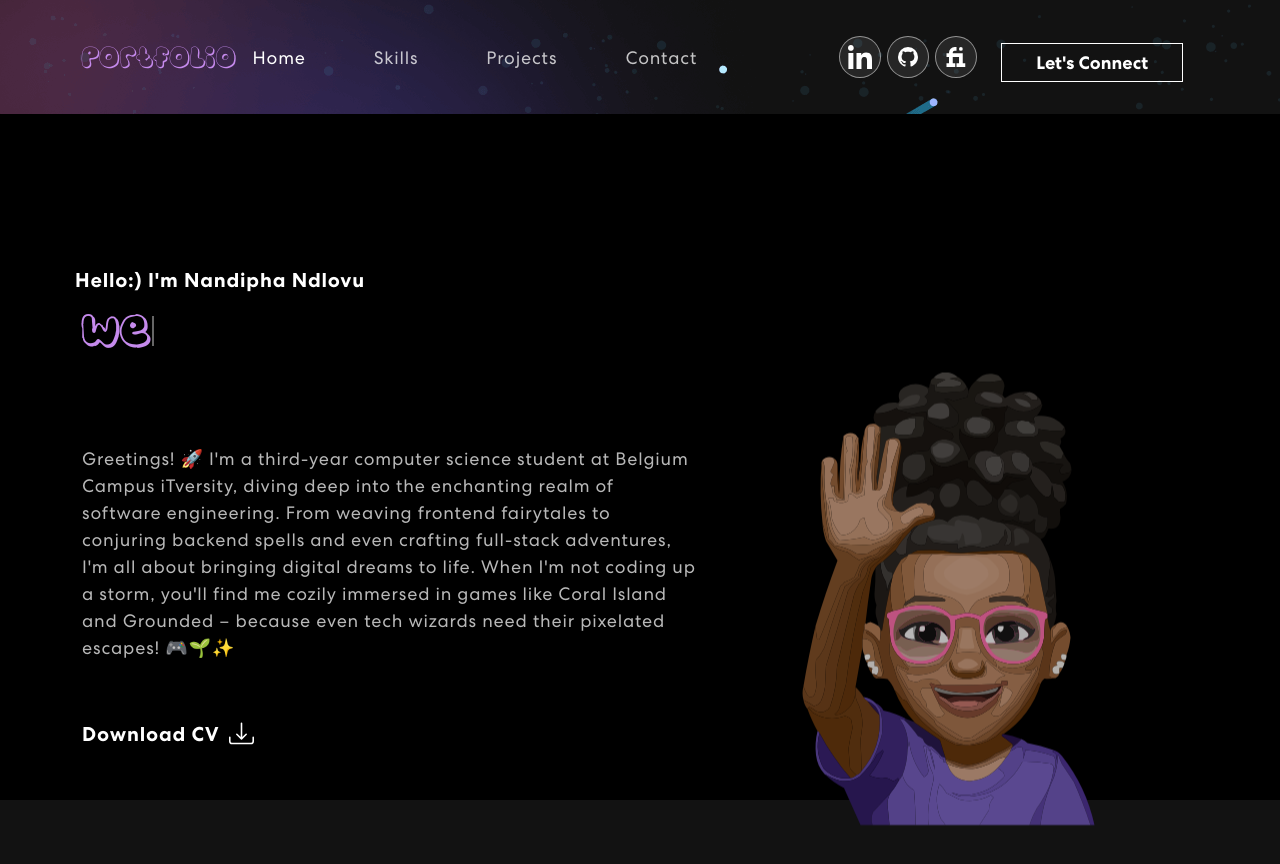
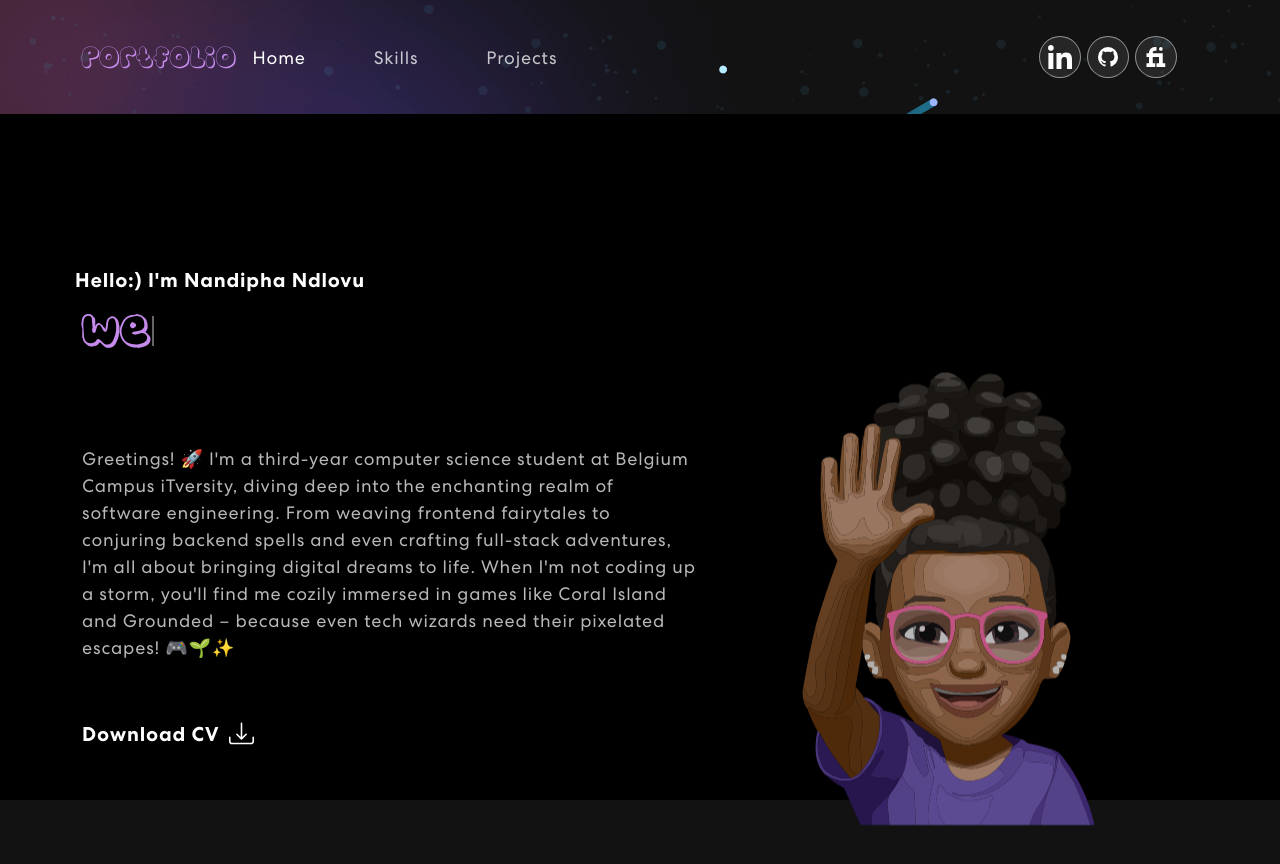
Before and after one commit to NandiphaNdlovu/portfolio_website, a React (Create React App) app: page / in a window 1280 px wide. Shown: the top 864 px of the page. Built offline with nearby package versions, Linux system fonts and the light colour scheme.

Commit message:
the connect

```diff
--- a/src/App.css
+++ b/src/App.css
@@ -525,7 +525,7 @@ nav.navbar .navbar-toggler[aria-expanded="true"] .navbar-toggler-icon {
 /*Footer*/
 .footer {
   background-image: url('./assets/img/footer-bg.png');
-  background-position: center center;
+  background-position: center;
   background-size: cover;
   background-repeat: no-repeat;
   width: 100%;
--- a/src/components/NavBar.js
+++ b/src/components/NavBar.js
@@ -39,7 +39,7 @@ export const NavBar = () => {
                         <Nav.Link href="#home" className={activeLink === 'home' ? 'active navbar-link' : 'navbar-link'} onClick={() => onUpdateActiveLink('home')}>Home</Nav.Link>
                         <Nav.Link href="#skills" className={activeLink === 'skills' ? 'active navbar-link' : 'navbar-link'} onClick={() => onUpdateActiveLink('skills')}>Skills</Nav.Link>
                         <Nav.Link href="#projects" className={activeLink === 'projects' ? 'active navbar-link' : 'navbar-link'} onClick={() => onUpdateActiveLink('projects')}>Projects</Nav.Link>
-                        <Nav.Link href="#contact" className={activeLink === 'contact' ? 'active navbar-link' : 'navbar-link'} onClick={() => onUpdateActiveLink('contact')}>Contact</Nav.Link>
+                        {/*<Nav.Link href="#contact" className={activeLink === 'contact' ? 'active navbar-link' : 'navbar-link'} onClick={() => onUpdateActiveLink('contact')}>Contact</Nav.Link>*/}
                     </Nav>
                     <span className="navbar-text">
                         <div className="social-icon">
@@ -47,9 +47,11 @@ export const NavBar = () => {
                             <a href="https://github.com/NandiphaNdlovu"><img src={navIcon2} alt="" /></a>
                             <a href="https://www.fiverr.com/s/j03kl7"><img src={navIcon3} alt="" /></a>
                         </div>
+                        {/*
                         <button className="vvd" onClick={() => console.log('connect')}>
                             <span>Let's Connect</span>
                         </button>
+                        */}
                         <div className='themeSwitch'>
                             {/*<DarkMode/>*/}
                         </div>
```
